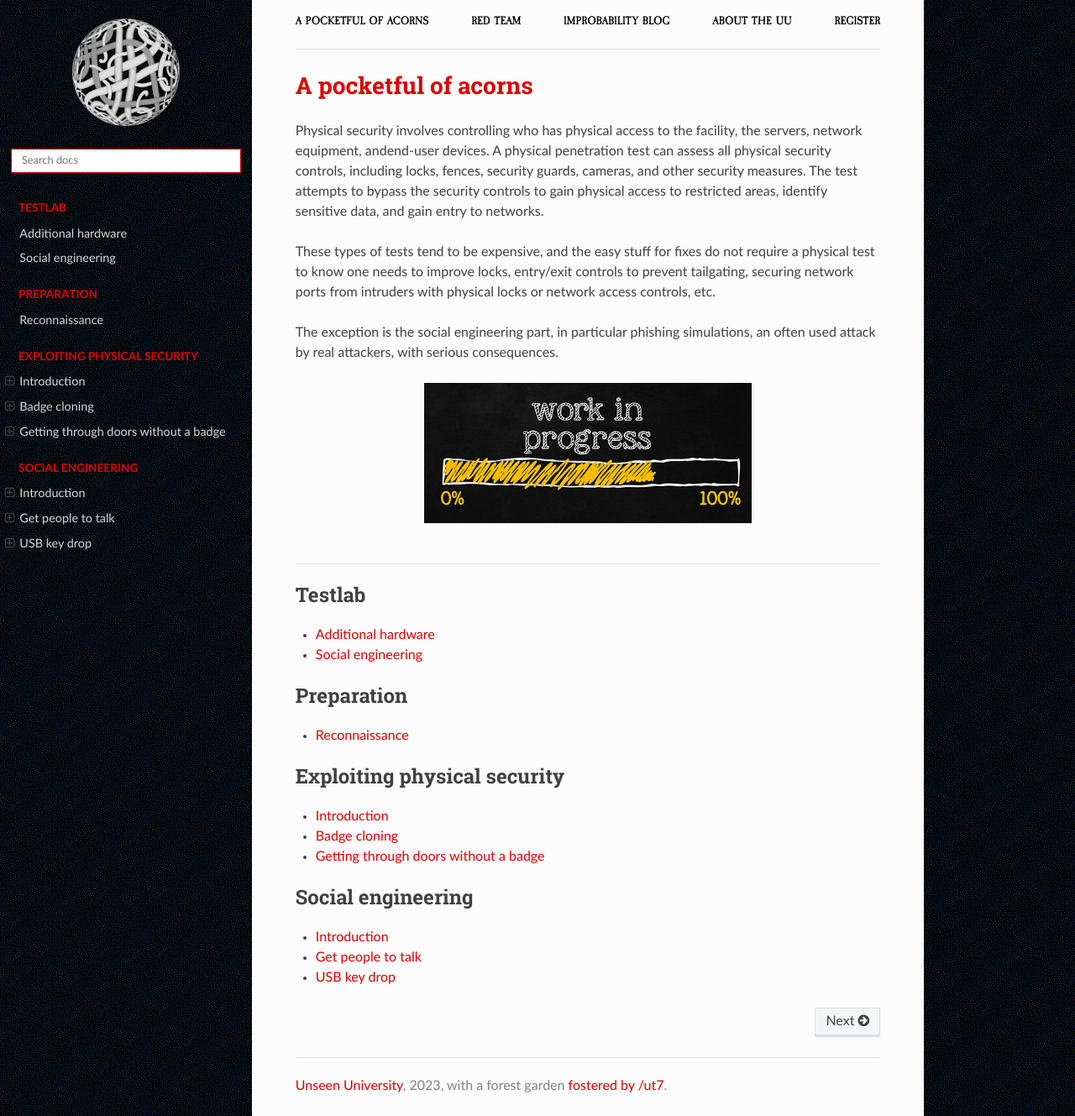
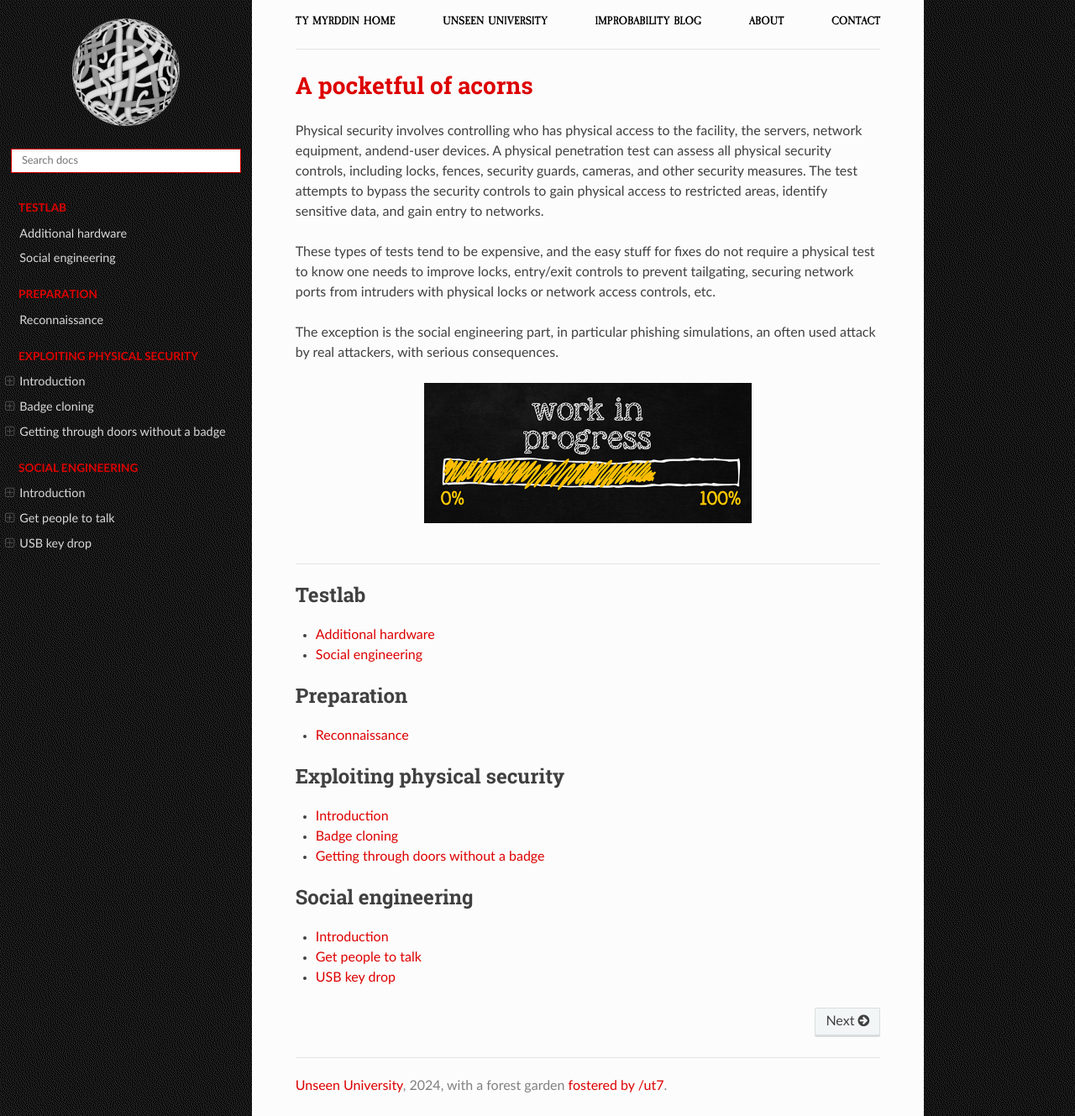
Before and after one commit to tymyrddin/red-acorns, a Sphinx documentation site: the page built from source/index.rst, in a window 1280 px wide and 1329 px high. Shown: the whole window at 84% size. Built offline with Sphinx 7.4.7 and the Read the Docs theme 2.0.0, drawn with Linux system fonts in a browser that asks for light colours.

Commit message:
Upgrades

```diff
--- a/source/_templates/breadcrumbs.html
+++ b/source/_templates/breadcrumbs.html
@@ -1,11 +1,11 @@
 <div class="container">
     <topnav>
             <ul>
-                <li class="nav__item"><a href="https://physical.tymyrddin.dev/" class="nav__link">A pocketful of acorns</a></li>
-                <li class="nav__item"><a href="https://red.tymyrddin.dev/" class="nav__link">Red Team</a></li>
-                <li class="nav__item"><a href="https://uu.tymyrddin.dev/blog/" class="nav__link">Improbability Blog</a></li>
-                <li class="nav__item"><a href="https://uu.tymyrddin.dev/about/" class="nav__link">About the UU</a></li>
-                <li class="nav__item"><a href="https://uu.tymyrddin.dev/registration/" class="nav__link">Register</a></li>
+                <li class="nav__item"><a href="https://tymyrddin.dev/" class="nav__link">Ty Myrddin Home</a></li>
+                <li class="nav__item"><a href="https://uu.tymyrddin.dev/writeups/" class="nav__link">Unseen University</a></li>
+                <li class="nav__item"><a href="https://tymyrddin.dev/blogs/" class="nav__link">Improbability Blog</a></li>
+                <li class="nav__item"><a href="https://tymyrddin.dev/about/" class="nav__link">About</a></li>
+                <li class="nav__item"><a href="https://tymyrddin.dev/contact/" class="nav__link">Contact</a></li>
             </ul>
     </topnav>
     <hr>
--- a/source/_templates/footer.html
+++ b/source/_templates/footer.html
@@ -1,4 +1,4 @@
 {% extends "!footer.html" %}
 {%- block contentinfo %}
-        <a href="https://uu.tymyrddin.dev">Unseen University</a>, 2023, with a forest garden <a href="https://ut7.fr/">fostered by /ut7</a>.
+        <a href="https://uu.tymyrddin.dev">Unseen University</a>, 2024, with a forest garden <a href="https://ut7.fr/">fostered by /ut7</a>.
 {% endblock %}
--- a/source/conf.py
+++ b/source/conf.py
@@ -70,9 +70,4 @@
 # If true, "(C) Copyright ..." is shown in the HTML footer. Default is True.
 html_show_copyright = False
 
-
-# Intersphinx
-intersphinx_mapping = {
-    "red": ("https://red.tymyrddin.dev/", None),
-}
 myst_url_schemes = ["http", "https", ]
```
Also changed, not shown: requirements.txt (+17 -78 lines), source/_static/images/site/background.png.
